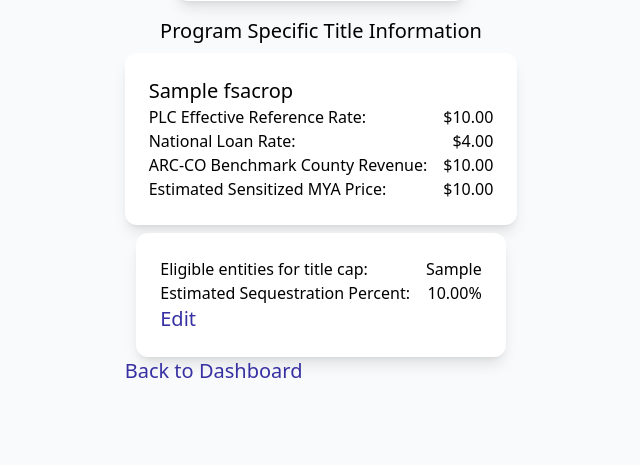
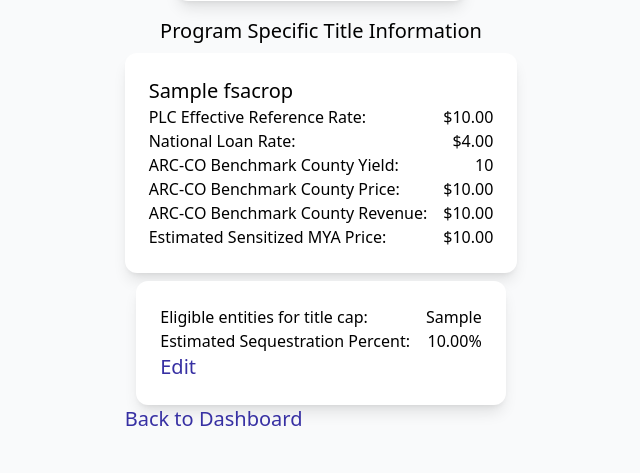
Before and after one commit to ddrake/Integrated_Farm_Budget_Tool, a Django app: template main/templates/main/fsacrops_for_farmyear.html in a window 1280 px wide. Shown: the part 335-808 px from the top of the page, without its empty margins (319-959 px from the left). Before the commit the page ends 713 px from the top, so only its background shows below. Run offline with Django 4.2, Linux system fonts and the light colour scheme; the template is opened without the code that fills it: most values are stand-ins (such as "Sample title", 1, 10 or a date in 2020); some libraries are stand-ins or nearby versions.

Commit message:
Add benchmark yield and price to fsacrop listview

```diff
--- a/main/templates/main/fsacrops_for_farmyear.html
+++ b/main/templates/main/fsacrops_for_farmyear.html
@@ -37,8 +37,12 @@
         <dd class="text-right">${{fsacrop.effective_ref_price|floatformat:"2g"}}</dd>
         <dt>National Loan Rate:</dt>
         <dd class="text-right">${{fsacrop.natl_loan_rate|floatformat:"2g"}}</dd>
+        <dt>ARC-CO Benchmark County Yield:</dt>
+        <dd class="text-right">{{fsacrop.benchmark_revenue.benchmark_yield|floatformat:"0g"}}</dd>
+        <dt>ARC-CO Benchmark County Price:</dt>
+        <dd class="text-right">${{fsacrop.benchmark_revenue.benchmark_price|floatformat:"2g"}}</dd>
         <dt>ARC-CO Benchmark County Revenue:</dt>
-        <dd class="text-right">${{fsacrop.benchmark_revenue|floatformat:"2g"}}</dd>
+        <dd class="text-right">${{fsacrop.benchmark_revenue.benchmark_revenue|floatformat:"2g"}}</dd>
         <dt>Estimated Sensitized MYA Price:</dt>
         <dd class="text-right">${{fsacrop.sens_mya_price|floatformat:"2g"}}</dd>
       </dl>
```
Also changed, not shown: main/models/fsa_crop.py (+4 -4 lines).
